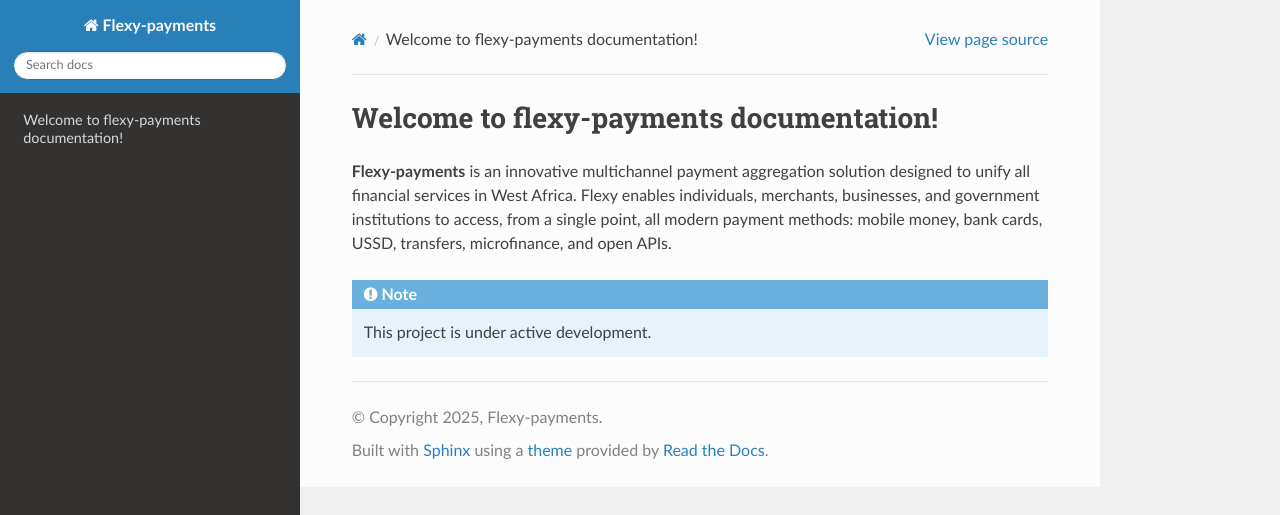
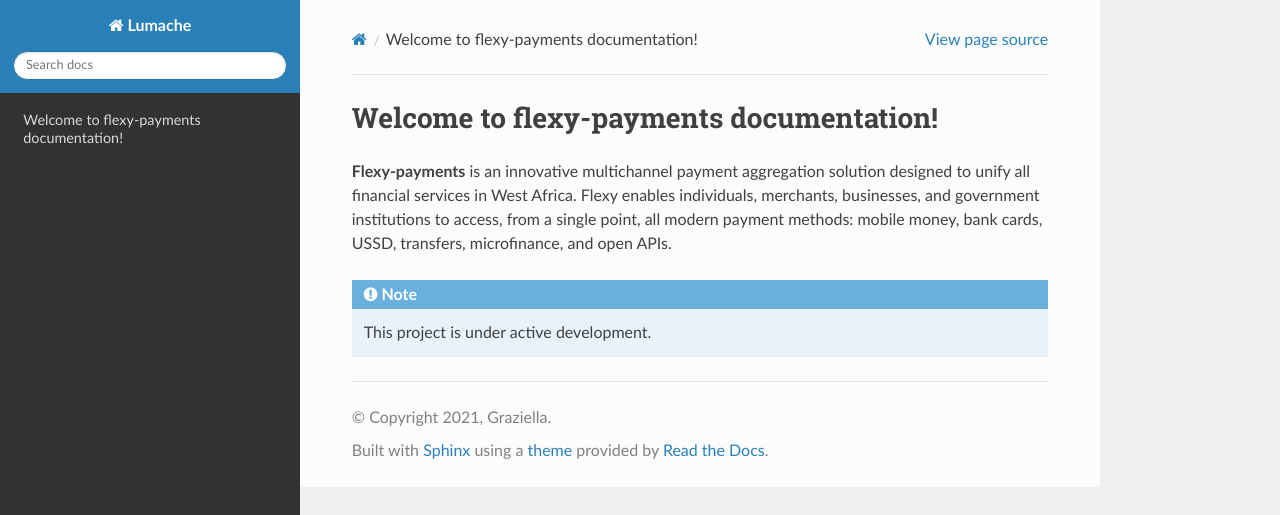
Before and after one commit to Distasphere/Docs, a Sphinx documentation site: the page built from docs/source/index.rst, in a window 1280 px wide. Shown: the top 515 px of the page. Built offline with Sphinx 7.4.7 and the Read the Docs theme 3.1.0, drawn with Linux system fonts in a browser that asks for light colours.

Commit message:
Update conf.py

```diff
--- a/docs/source/conf.py
+++ b/docs/source/conf.py
@@ -2,9 +2,9 @@
 
 # -- Project information
 
-project = 'Flexy-payments'
-copyright = '2025, Flexy-payments'
-author = 'ACITIM'
+project = 'Lumache'
+copyright = '2021, Graziella'
+author = 'Graziella'
 
 release = '0.1'
 version = '0.1.0'
```
